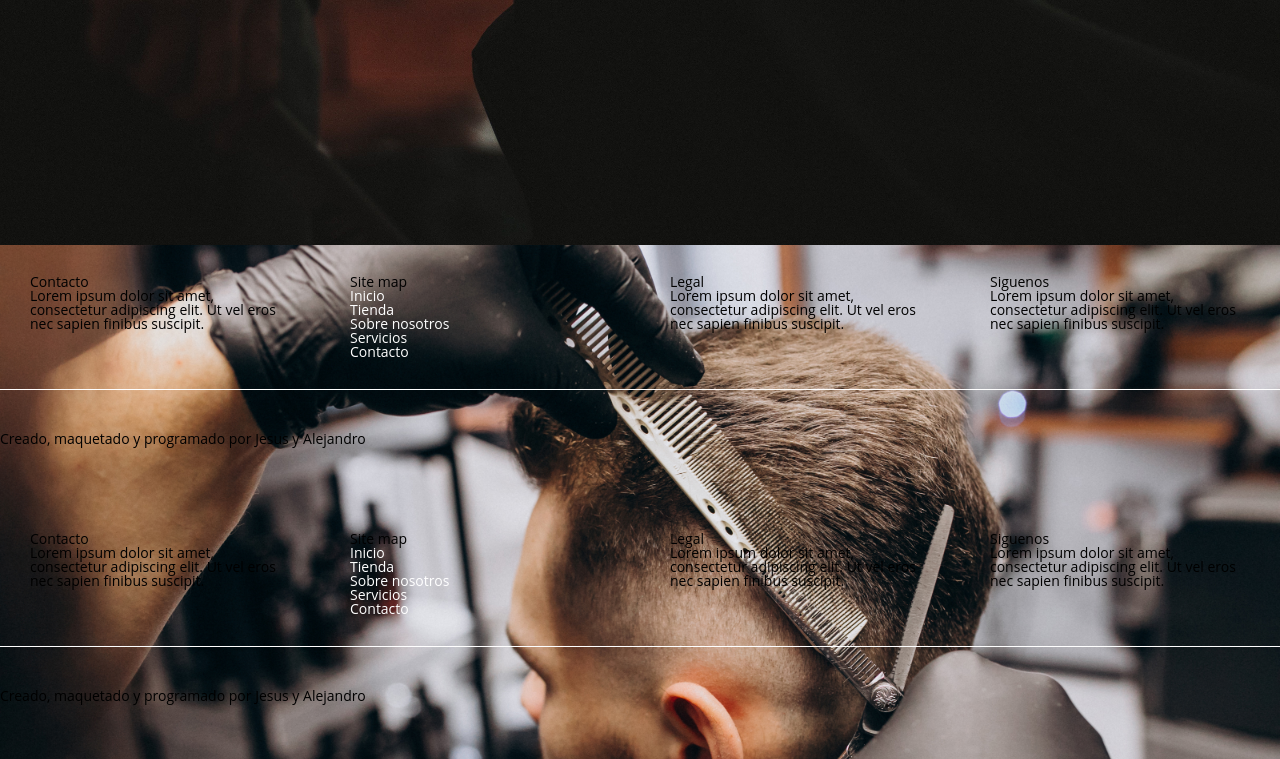
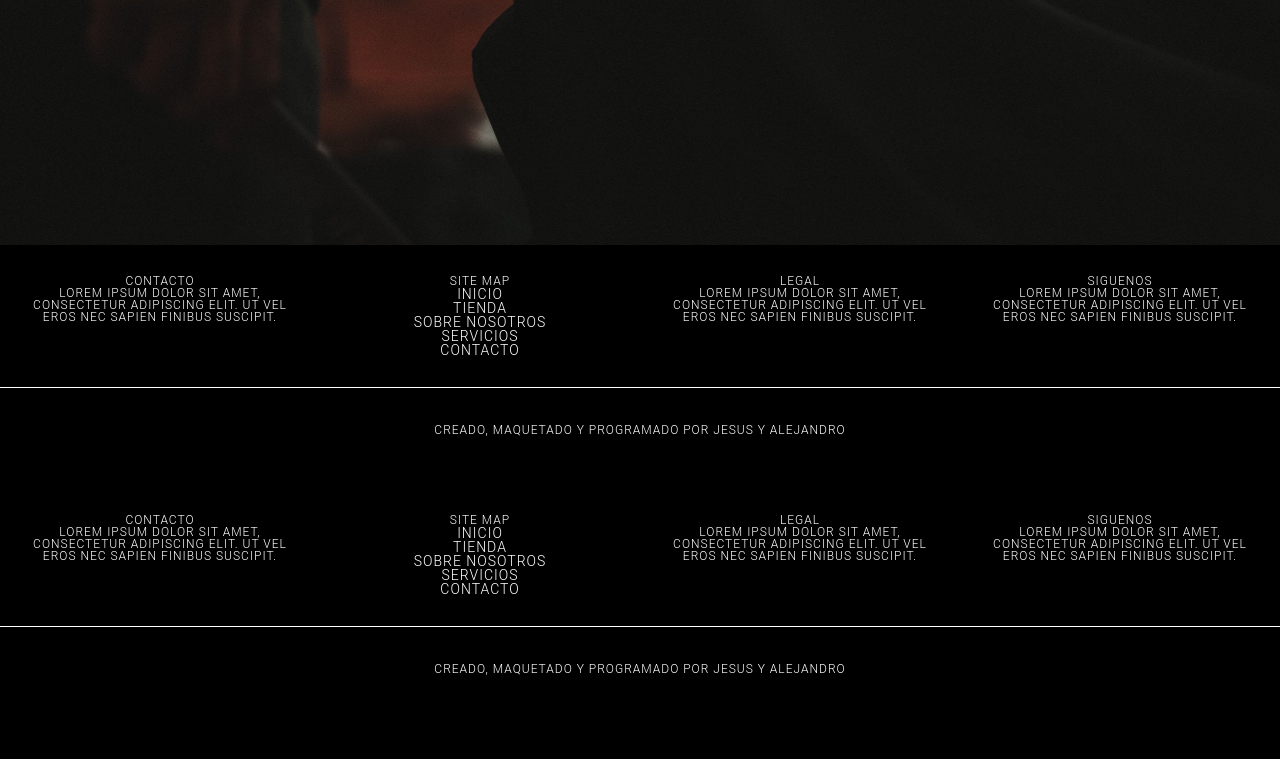
Before and after one commit to JesusUcam/TFC, a PHP site: page / in a window 1280 px wide. Shown: the part 615-1374 px from the top of the page. After the commit the page ends 1290 px from the top, so only its background shows below. Run offline with PHP 8.4, Linux system fonts and the light colour scheme; the visitor is signed in with stand-in values (Sample User, id 1); data comes from the database, SQL or seed files in the repository.

Commit message:
css y cambios

```diff
--- a/CSS/index.css
+++ b/CSS/index.css
@@ -197,7 +197,7 @@ main {
   justify-content: center;
 }
 
-/-----------------Contacto-----------------/
+/*-----------------Contacto-----------------*/
 
 .mainContacto {
   margin: 0;
@@ -215,9 +215,9 @@ main {
   background-image: url(../media/Background3.jpg);
   background-size: cover;
 }
-/-------------------------------------/
+/*-------------------------------------*/
 
-/------------------------Nosotros------------------------/
+/*------------------------Nosotros------------------------*/
 
 .nosotrosMain {
   margin: 0;
@@ -277,9 +277,9 @@ main {
   background: #e9e9e9;
 }
 
-/------------------------------------/
+/*------------------------------------*/
 
-/-------------Servicios -------------/
+/*-------------Servicios -------------*/
 
 .main_Servicios {
   padding: 20px;
@@ -463,17 +463,17 @@ main {
 .botonServicios:hover {
   background-color: black;
 }
-/------------------------------------/
+/*------------------------------------*/
 
-/-----------Citas--------------------/
+/*-----------Citas--------------------*/
 
 .mainCitaVista {
   background-image: url("../media/BackGround4.jpg");
 }
 
-/------------------------------------/
+/*------------------------------------*/
 
-/FOOOTERR/
+/*FOOOTERR*/
 
 footer {
   background-color: #000;
@@ -503,8 +503,6 @@ footer .column {
   box-sizing: border-box;
 }
 
-//
-
 /* RESPONSIVE */
 @media (max-width: 992px) {
   .navbar .links,
--- a/modelo/conectar.php
+++ b/modelo/conectar.php
@@ -5,7 +5,7 @@ class Conectar
     public static function conexion()
     {
         try {
-            $conexion = new mysqli("localhost", "root", "", "ja_barbershop2");
+            $conexion = new mysqli("localhost", "root", "", "ja_barbershop");
         } catch (Exception $e) {
             die('Error' . $e->getMessage("error al conectar con la bbdd"));
         }
--- a/servicios.php
+++ b/servicios.php
@@ -14,9 +14,9 @@
 </head>
 
 <body>
-        <?php
+    <?php
             require_once("vista/header.php");
-            console_log("llamada desde servicios.php");
+
         ?>
 
     </header>
--- a/vista/inicio_vista.php
+++ b/vista/inicio_vista.php
@@ -1,8 +1,8 @@
 <?php
-require_once("header.php");
+require_once ("header.php");
 // QUITAR QUE ESTO DA ERROR, PERO YA LO TENEMOS
-console_log(($_SESSION['email']));
-console_log(($_SESSION['user_type']));
+
+
 console_log("llamada desde inicio_vista.php");
 // console_log($array_datos);
 ?>
@@ -11,7 +11,8 @@ console_log("llamada desde inicio_vista.php");
     <div class="banner">
         <h1>BIENVENIDO</h1>
         <p>Lorem ipsum dolor sit amet consectetur adipisicing elit. Voluptates culpa autem ullam corporis laborum</p>
-        <p>dolores et exercitationem aliquid molestiae libero voluptatum, ad sed deserunt totam pariatur nulla, quiipsam alias.</p>
+        <p>dolores et exercitationem aliquid molestiae libero voluptatum, ad sed deserunt totam pariatur nulla, quiipsam
+            alias.</p>
     </div>
 </main>
 
@@ -19,9 +20,10 @@ console_log("llamada desde inicio_vista.php");
 <footer>
     <?php
 
-    require_once("footer.php");
+    require_once ("footer.php");
 
     ?>
 </footer>
 </body>
+
 </html>
```
Also changed, not shown: contacto.php (+11 -5 lines).
